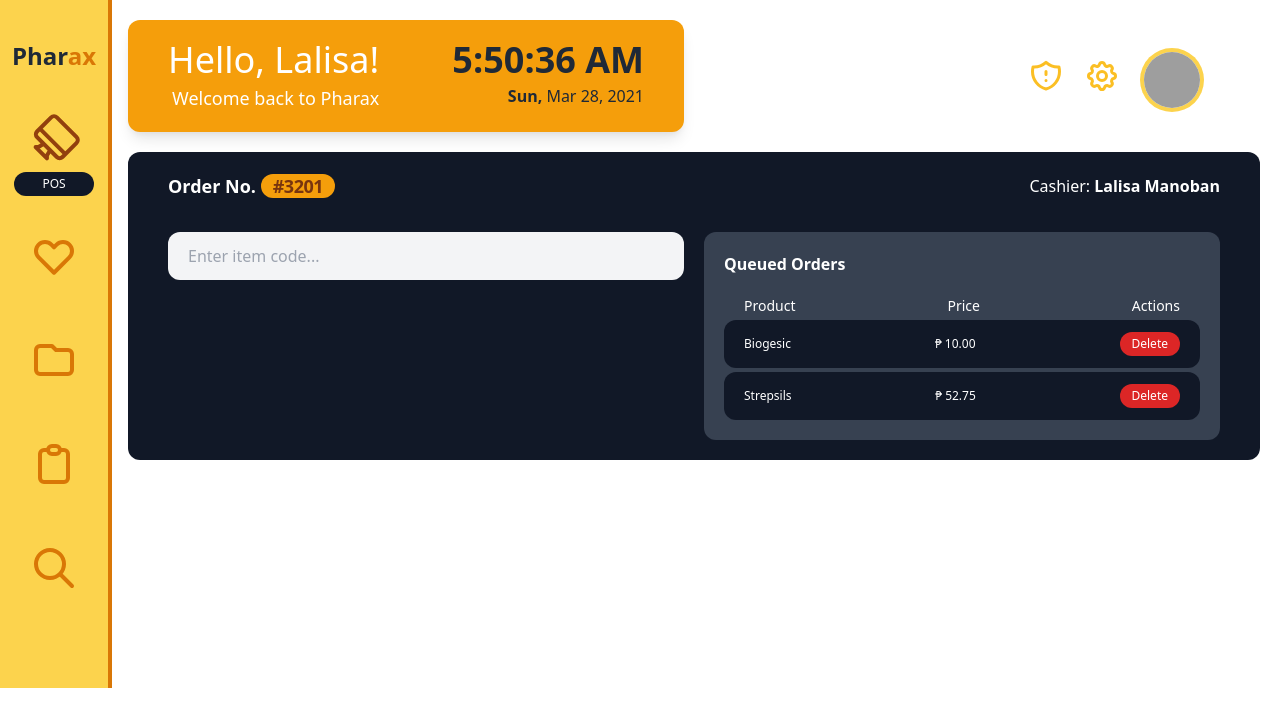
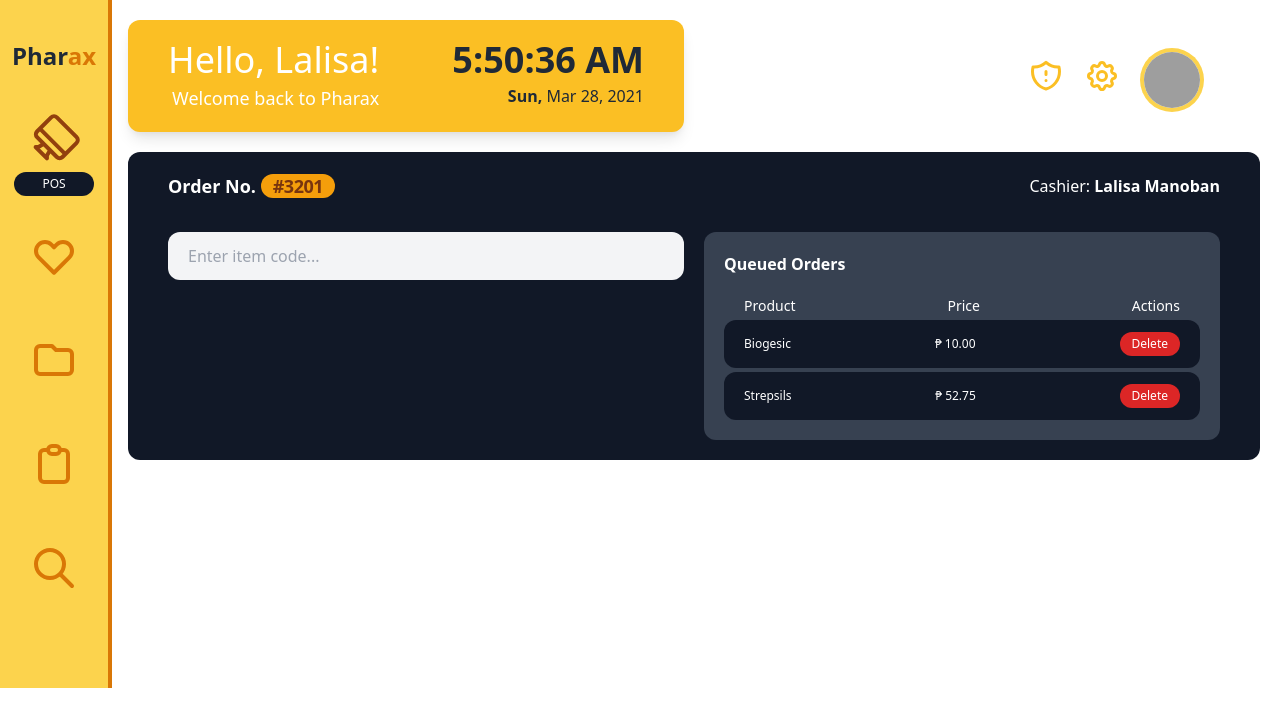
Before and after one commit to VeoScript/pharax, a Nuxt app: page /home in a window 1280 px wide. Shown: the top 726 px of the page. Built offline with nearby package versions, Linux system fonts and the light colour scheme; grey boxes are pictures that could not be loaded.

Commit message:
style: re-design card

```diff
--- a/components/layouts/Headbar.vue
+++ b/components/layouts/Headbar.vue
@@ -1,6 +1,6 @@
 <template>
   <div class="flex ml-32 mr-10 pt-5">
-    <div class="card shadow-lg flex w-full bg-yellow-500 px-10 py-5 rounded-xl">
+    <div class="card shadow-lg flex w-full bg-yellow-400 px-10 py-5 rounded-xl">
       <div class="flex-auto text-white">
         <div class="text-4xl font-medium">Hello, Lalisa!</div>
         <div class="mt-1 ml-1 text-lg">Welcome back to Pharax</div>
```
